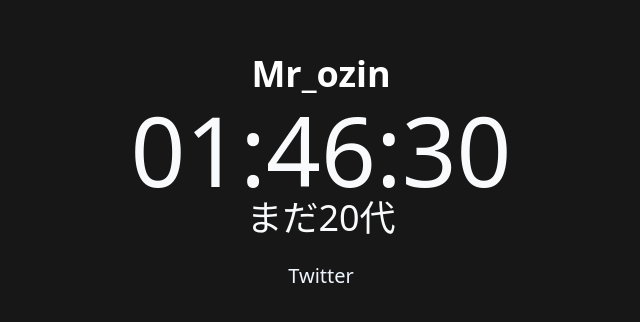
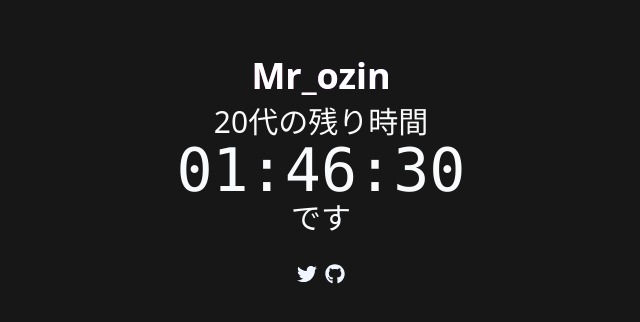
Before and after one commit to ryokryok/is_30_mr_ozin, a Next.js app: page / in a window 1280 px wide. Shown: the part 220-542 px from the top of the page, without its empty margins (319-959 px from the left). Built offline with nearby package versions, Linux system fonts and the light colour scheme.

Commit message:
refacotring

```diff
--- a/package.json
+++ b/package.json
@@ -10,7 +10,8 @@
   "dependencies": {
     "next": "12.0.7",
     "react": "17.0.2",
-    "react-dom": "17.0.2"
+    "react-dom": "17.0.2",
+    "react-icons": "^4.3.1"
   },
   "devDependencies": {
     "@types/node": "17.0.0",
--- a/pages/index.tsx
+++ b/pages/index.tsx
@@ -1,6 +1,11 @@
 import type { NextPage } from "next";
 import Head from "next/head";
 import { useEffect, useState } from "react";
+import { FaTwitter, FaGithub } from "react-icons/fa";
+
+const birthName = "Mr_ozin";
+const twitterUrl = "https://mobile.twitter.com/mr_ozin";
+const gitHubUrl = "https://github.com/ryokryok/is_30_mr_ozin";
 
 const Home: NextPage = () => {
   return (
@@ -12,21 +17,19 @@ const Home: NextPage = () => {
       </Head>
 
       <main className="flex flex-col items-center justify-center w-full flex-1 px-20 text-center">
-        <h1 className="text-4xl font-bold text-white">Mr_ozin</h1>
-        <div className="p-2">
-          <CountDownTimer />
-        </div>
-        <div className="p-4 text-xl text-blue-50">
-          <a
-            href="https://mobile.twitter.com/mr_ozin"
-            target="_blank"
-            rel="noreferrer"
-          >
-            Twitter
-          </a>
-        </div>
+        <NameLogo name={birthName} />
+        <CountDownTimer />
+        <Links />
       </main>
     </div>
+  );
+};
+
+const NameLogo = ({ name }: { name: string }) => {
+  return (
+    <h1 className="bg-clip-text text-transparent text-4xl font-bold text-white bg-gradient-to-r from-pink-500  to-violet-500">
+      {name}
+    </h1>
   );
 };
 
@@ -59,11 +62,39 @@ const CountDownTimer = ({ isDebug = false }: { isDebug?: Boolean }) => {
     return () => {};
   }, [time]);
   return (
-    <div>
-      <p className="text-8xl text-gray-50">
-        {new Date(Math.abs(time)).toISOString().slice(11, 19)}
-      </p>
-      <p className="text-4xl text-gray-50">{is_30 ? "三十路" : "まだ20代"}</p>
+    <div className="p-2">
+      <div className="text-3xl text-gray-50">
+        {is_30 ? (
+          <>
+            <p>三十路になってから</p>
+            <p className="text-6xl text-gray-50 font-mono">
+              {new Date(Math.abs(time)).toISOString().slice(11, 19)}
+            </p>
+            <p>経過しました。</p>
+          </>
+        ) : (
+          <>
+            <p>20代の残り時間</p>
+            <p className="text-6xl text-gray-50 font-mono">
+              {new Date(Math.abs(time)).toISOString().slice(11, 19)}
+            </p>
+            <p>です</p>
+          </>
+        )}
+      </div>
+    </div>
+  );
+};
+
+const Links = () => {
+  return (
+    <div className="p-4 text-xl text-blue-50 flex justify-center justify-items-center	">
+      <a href={twitterUrl} target="_blank" rel="noreferrer" className="p-1">
+        <FaTwitter />
+      </a>
+      <a href={gitHubUrl} target="_blank" rel="noreferrer" className="p-1">
+        <FaGithub />
+      </a>
     </div>
   );
 };
```
Also changed, not shown: 1 other file (tests, documents, lock files or other folders).
